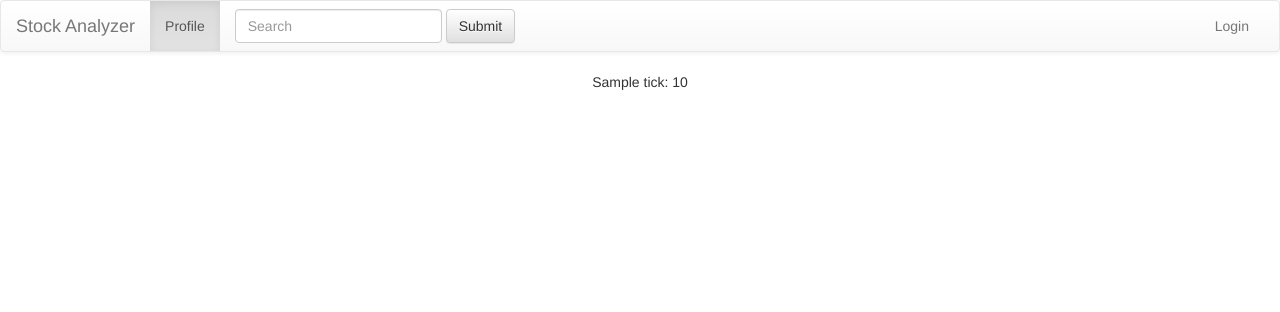
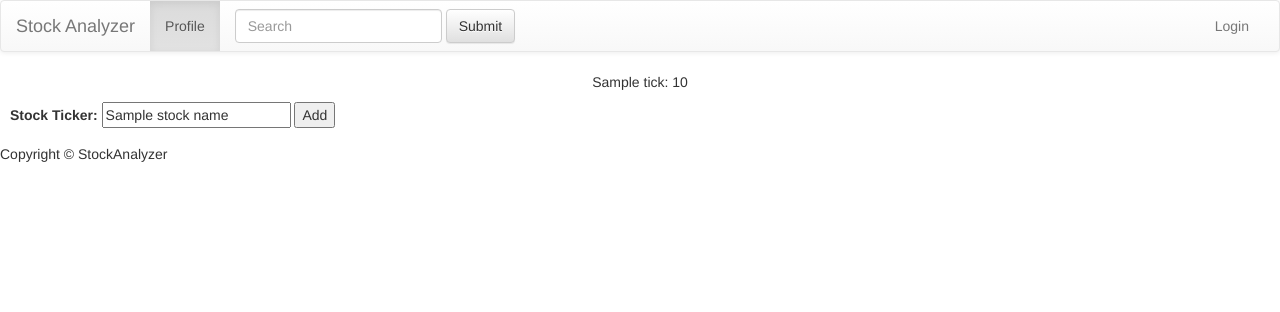
Before and after one commit to ogoyal/StockAnalyzer, a Django app: template Django/rank/templates/rank_list.html in a window 1280 px wide. Shown: the top 312 px of the page. Run offline with Django 3.2, Linux system fonts and the light colour scheme; the template is opened without the code that fills it: most values are stand-ins (such as "Sample title", 1, 10 or a date in 2020); some libraries are stand-ins or nearby versions.

Commit message:
add stocks to profile

```diff
--- a/Django/rank/forms.py
+++ b/Django/rank/forms.py
@@ -5,5 +5,5 @@ class IndexSignUpForm(forms.Form):
     first_name = forms.CharField(required=False)
     last_name = forms.CharField(required=False)
     username = forms.CharField(required=False)
-    password1 = forms.CharField(widget = forms.PasswordInput)
-    password2 = forms.CharField(widget = forms.PasswordInput)
+    password1 = forms.CharField(widget = forms.PasswordInput, label="Password")
+    password2 = forms.CharField(widget = forms.PasswordInput, label="Confirm Password")
--- a/Django/rank/templates/index.html
+++ b/Django/rank/templates/index.html
@@ -18,4 +18,5 @@
 <body>
 {% include "registration/registration_form.html" %}
 </body>
+
 </html>
--- a/Django/rank/templates/rank_list.html
+++ b/Django/rank/templates/rank_list.html
@@ -17,9 +17,35 @@
 	{% include "navbar.html" %}
 
     </head>
+
+	<style>
+		.flex-container {
+		    display: -webkit-flex;
+		    display: flex;
+		    background-color: lightgrey;
+		}
+
+		.flex-item {
+		    margin: 10px;
+		}
+	</style>
+
     <body>
-        {% for tick, price in tickers.items %}
-        <p class="text-center">{{tick}}: {{price}}</p>
-        {% endfor %}
+      <div class="flex-item">
+	{% for tick, price in tickers.items %}
+	<p class="text-center">{{tick}}: {{price}}</p>
+	{% endfor %}
+
+       <form action="/add-stock/" method="post">
+  	{% csrf_token %}
+        <label for="stock_label"> Stock Ticker: </label>
+        <input id="ticker" type="text" name="ticker" value="{{ stock_name }}">
+        <input type="submit" value="Add">
+       </form>
+
+      </div>
+
+      <footer> Copyright &copy; StockAnalyzer </footer>
     </body>
+
 </html>
--- a/Django/rank/urls.py
+++ b/Django/rank/urls.py
@@ -5,6 +5,7 @@ from . import views
 urlpatterns = [
     url(r'^$', views.index, name='index'),
     url(r'^rank_list/$', views.rank_list, name='rank_list'),
+    url(r'^add-stock/$', views.add_stock, name='add_stock'),
     url(r'^logout$', views.logout_view, name='logout'),
 
 ]
```
Also changed, not shown: Django/rank/views.py (+15 -4 lines).
